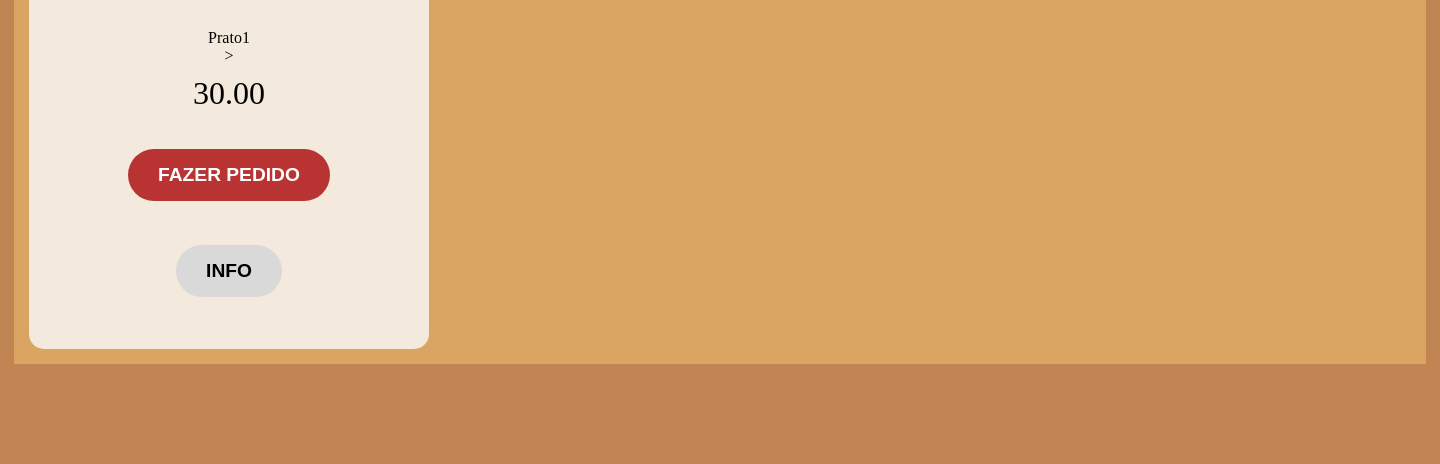
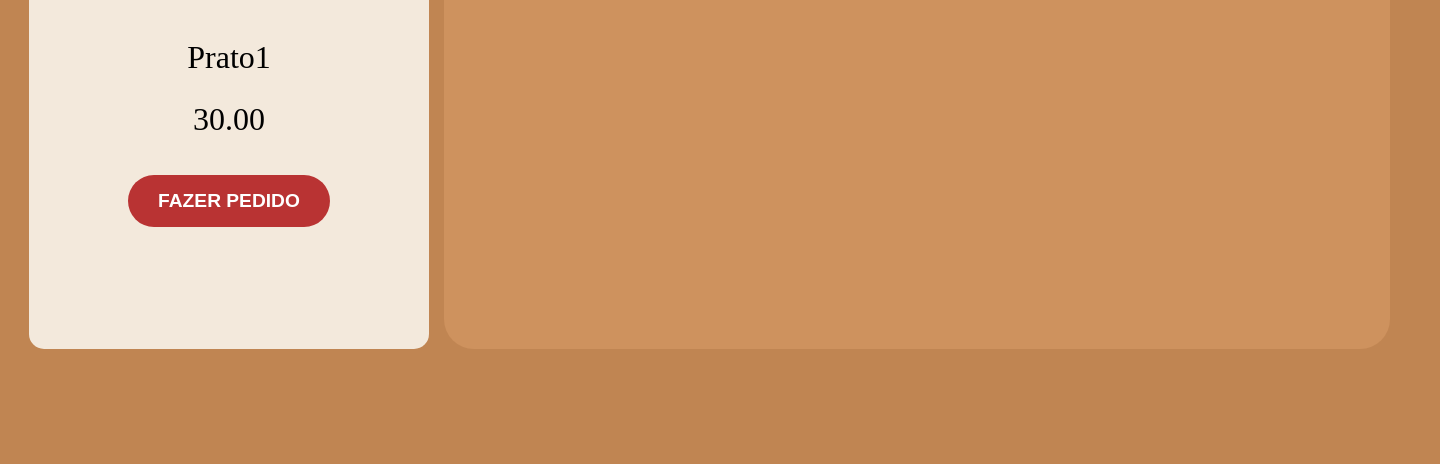
Before and after one commit to Etequinos/TCC, a PHP site: page /telas/info_prato.php?id=1 in a window 1440 px wide. Shown: the part 496-960 px from the top of the page. Run offline with PHP 8.4, Linux system fonts and the light colour scheme; the visitor is signed in with stand-in values (Sample User, id 1); data comes from the database, SQL or seed files in the repository.

Commit message:
50% info prato

```diff
--- a/css/infoPrato.css
+++ b/css/infoPrato.css
@@ -12,7 +12,7 @@
 .infoPrato-container{
     display: flex;
     flex-direction: row;
-    background-color: #daa462;
+    background-color: #C08552;
     margin: 14px;
 
     max-height: 750px;
@@ -21,3 +21,18 @@
     width: 300px;
     height: 300px;
 }
+.informacao{
+    display: flex;
+    flex-direction: column;
+    margin-top: 15px;
+    background-color: #ce925e;
+    max-height: 700px;
+    width: 67%;
+    border-radius: 30px;
+}
+h1{
+    text-align: center;
+}
+label[name="ingredientes"]{
+    font-size: x-large;
+}
--- a/telas/info_prato.php
+++ b/telas/info_prato.php
@@ -35,17 +35,23 @@
         </head>";
         echo "<div class='card-container'>";
         echo "<img src='" . $row["Imagem"] . "' alt='" . $row["Nome"] . "'>";
-        echo "<label for='prato' name='nomeprat'>" . $row["Nome"] . "</label>>";
+        echo "<label for='prato' name='nomeprato'>" . $row["Nome"] . "</label>";
         echo "<label for='prato' name='nomeprato'>" . $row["Valor"] . "</label>";
         echo "<button name='fzr_pedido'>FAZER PEDIDO</button>";
-        echo "<button name='info_pedido'><a href='info_prato.php?id=" . $row["ID"] . "'>INFO</a></button>";
+        echo "";
         echo "</div>";
     }
 } else {
     echo "0 resultados";
 }
     ?>
-    <h1>NOME DO PRATO</h1>
+
+    <Div class="informacao">
+    <h1>$NOME DO PRATO</h1>
+    <div class="">
+    <label for="ingredientes" name="ingredientes">$ingredientes: Lorem ipsum dolor, sit amet consectetur adipisicing elit. Quo, voluptatibus minima, quis maiores ducimus illum cupiditate quaerat incidunt officia natus dolorem id. Itaque, vitae dolores aperiam dicta esse doloribus iure.</label>
+    </div>
+</Div>
 </div>
 
 </body>
```
